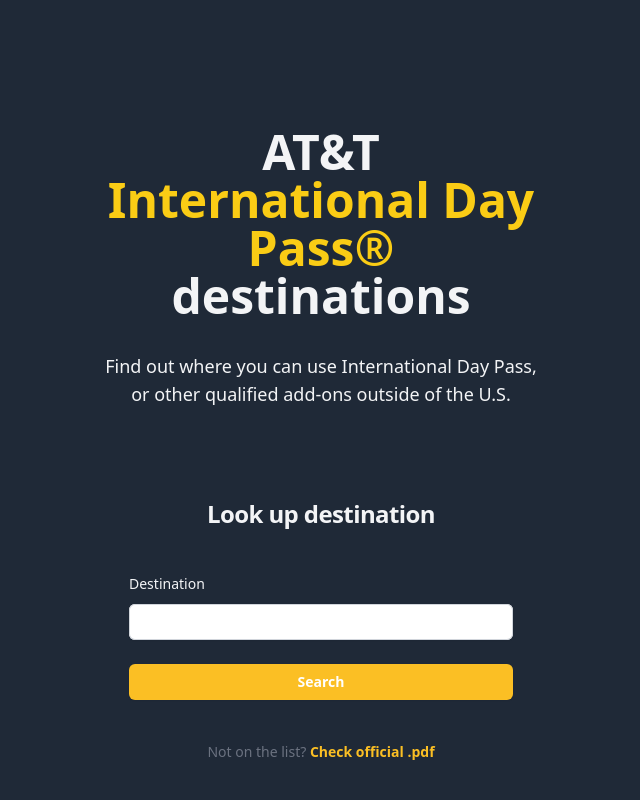
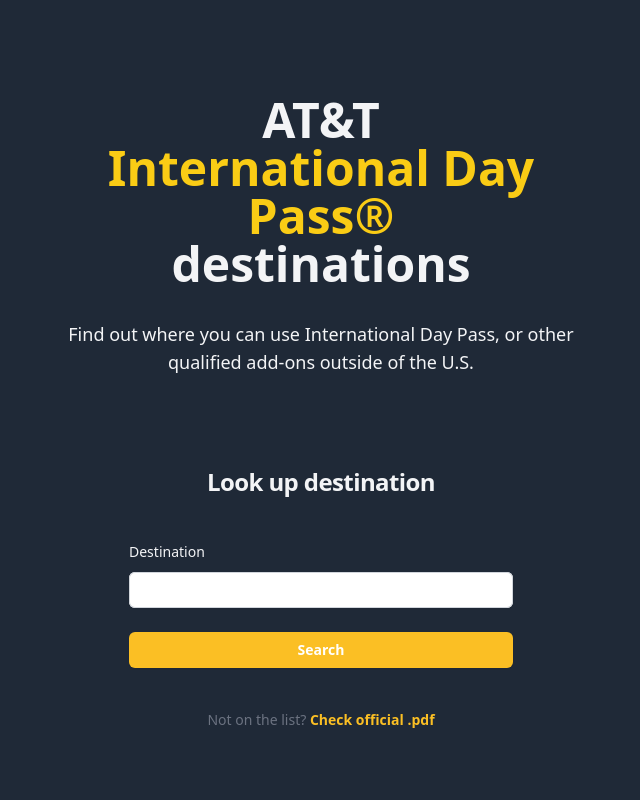
Before and after one commit to radovanbotik/roaming, a React (Vite) app: page / in a window 1280 px wide. Shown: the top 800 px of the page, without its empty margins (319-959 px from the left). Built offline with nearby package versions, Linux system fonts and the light colour scheme.

Commit message:
changing margin

```diff
--- a/src/idp/hero/Form.jsx
+++ b/src/idp/hero/Form.jsx
@@ -15,9 +15,9 @@
   return (
     <div className="flex w-full rounded-md min-h-full flex-1 flex-col justify-center px-6 lg:px-8">
       <div className="sm:mx-auto sm:w-full sm:max-w-sm">
-        <h2 className="mt-10 text-center text-2xl font-bold leading-9 tracking-tight">Look up destination</h2>
+        <h2 className="lg:mt-10 text-center text-2xl font-bold leading-9 tracking-tight">Look up destination</h2>
       </div>
-      <div className="mt-10 sm:mx-auto sm:w-full sm:max-w-sm">
+      <div className="lg:mt-10 sm:mx-auto sm:w-full sm:max-w-sm">
         <form
           className="space-y-6"
           onSubmit={e => {
--- a/src/idp/hero/Hero.jsx
+++ b/src/idp/hero/Hero.jsx
@@ -19,7 +19,7 @@
 
   return (
     <section className="bg-gray-800 text-gray-100">
-      <div className="container mx-auto flex flex-col items-center px-4 py-16 md:py-32 md:px-10 lg:px-32 xl:max-w-3xl">
+      <div className="container mx-auto flex flex-col items-center px-4 py-16 md:py-24 md:px-10 lg:px-24 xl:max-w-3xl">
         <div>
           <h1 className="text-4xl text-center font-bold leading-none sm:text-5xl">
             AT&T
```
